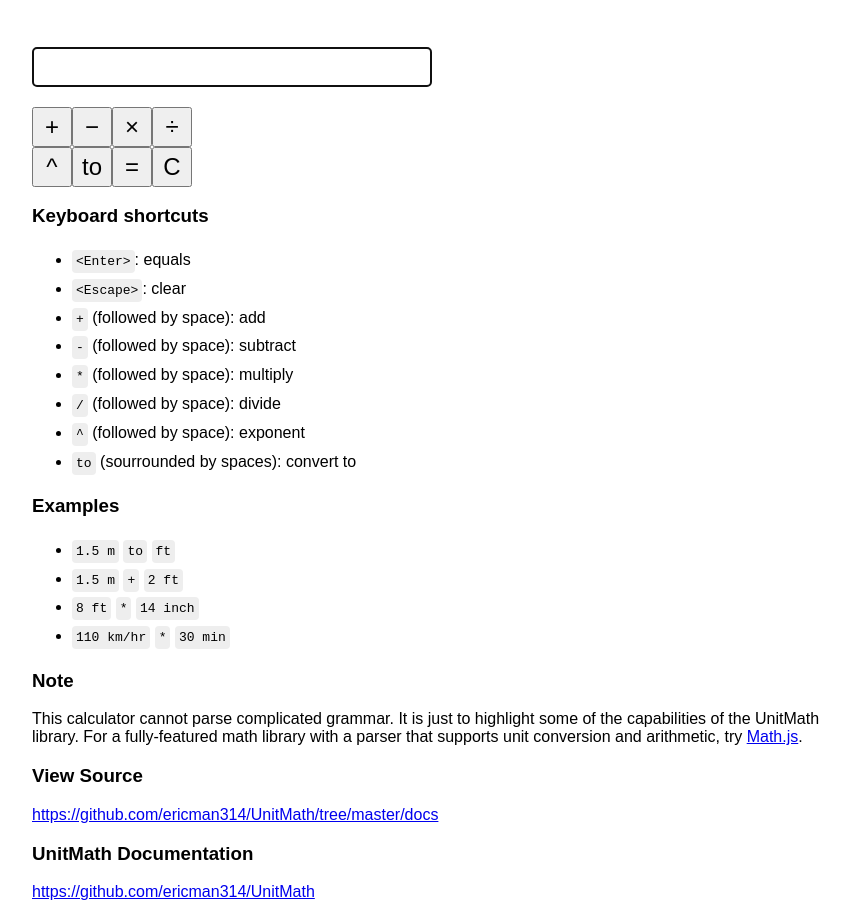
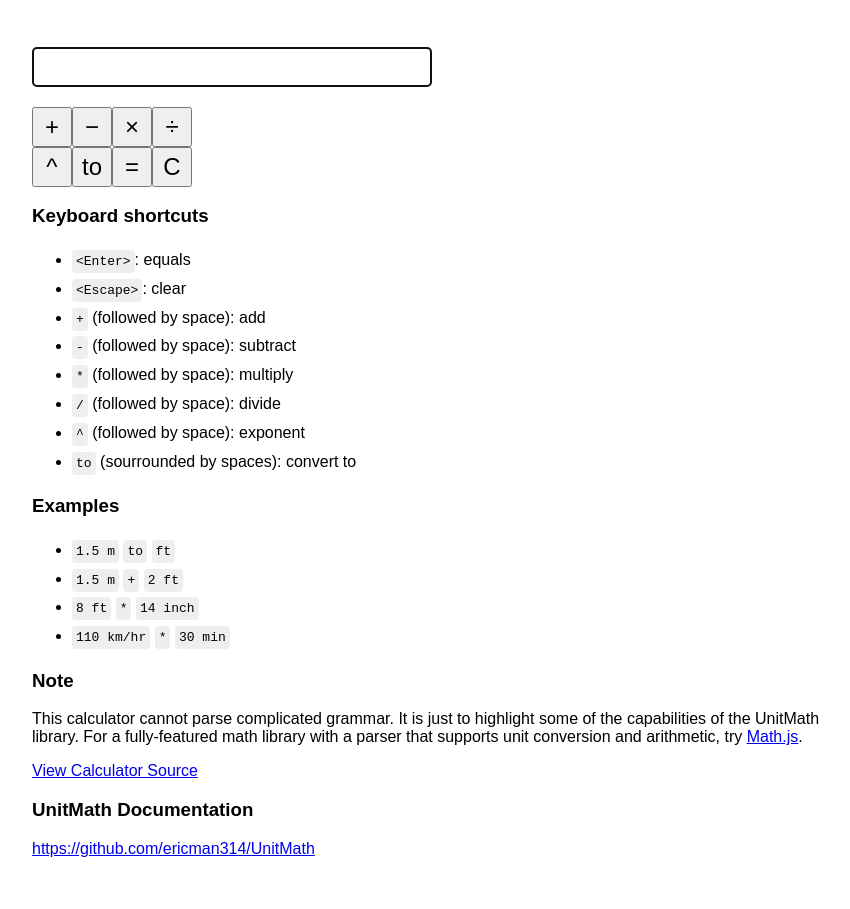
Before and after one commit to ericman314/UnitMath, a website with bundled scripts: page docs/index.html in a window 1280 px wide. Shown: the part 97-1006 px from the top of the page, without its empty margins (208-1058 px from the left). After the commit the page ends 963 px from the top, so only its background shows below. Built offline with nearby package versions, Linux system fonts and the light colour scheme.

Commit message:
Fix link to demo source

```diff
--- a/docs/index.html
+++ b/docs/index.html
@@ -56,13 +56,12 @@
     </ul>
 
     <h3>Note</h3>
-    <p>This calculator cannot parse complicated grammar. It is just to highlight some of the capabilities of the UnitMath
+    <p>This calculator cannot parse complicated grammar. It is just to highlight some of the capabilities of the
+      UnitMath
       library. For a fully-featured math library with a parser that supports unit conversion and arithmetic, try <a
         href="https://mathjs.org/" target="_blank">Math.js</a>.</p>
 
-    <h3>View Source</h3>
-    <a href="https://github.com/ericman314/UnitMath/tree/master/docs"
-      target="_blank">https://github.com/ericman314/UnitMath/tree/master/docs</a>
+    <a href="https://github.com/ericman314/UnitMath/tree/v1/docs" target="_blank">View Calculator Source</a>
 
     <h3>UnitMath Documentation</h3>
     <a href="https://github.com/ericman314/UnitMath" target="_blank">https://github.com/ericman314/UnitMath</a>
```
